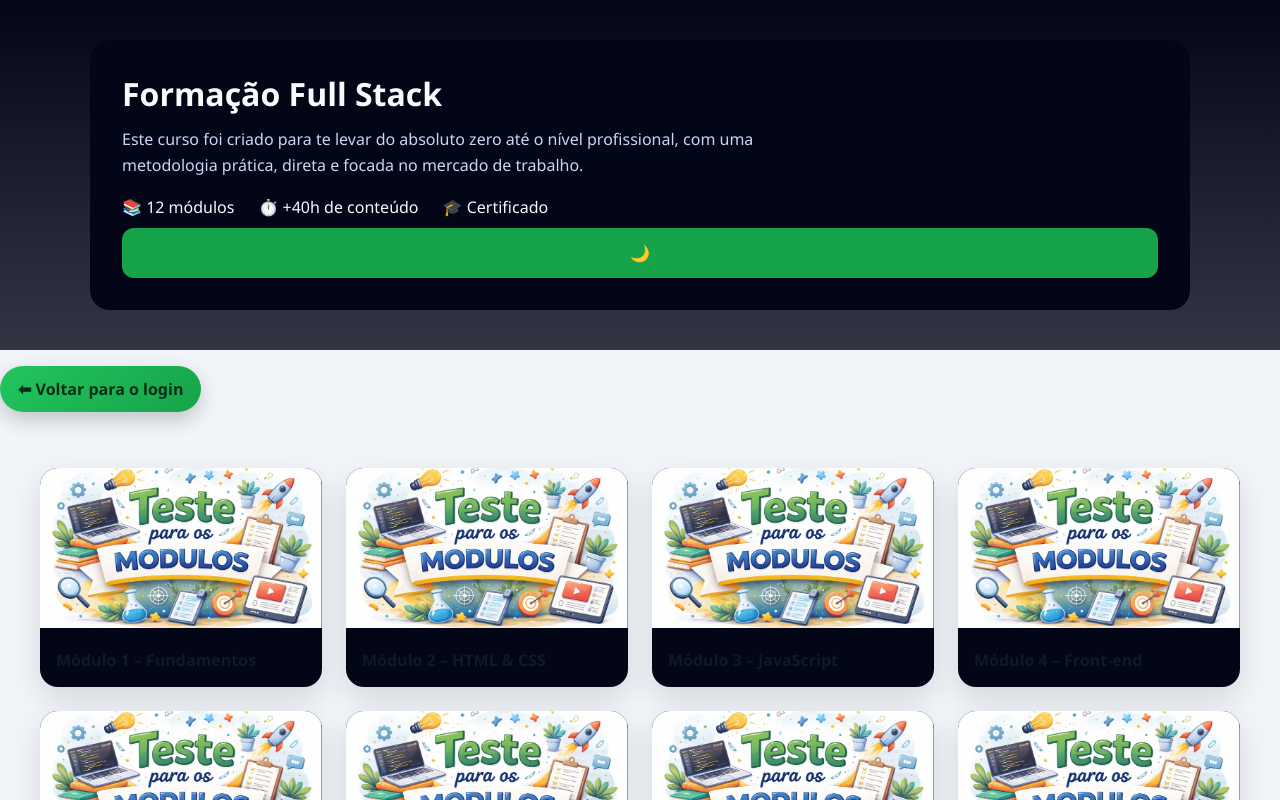
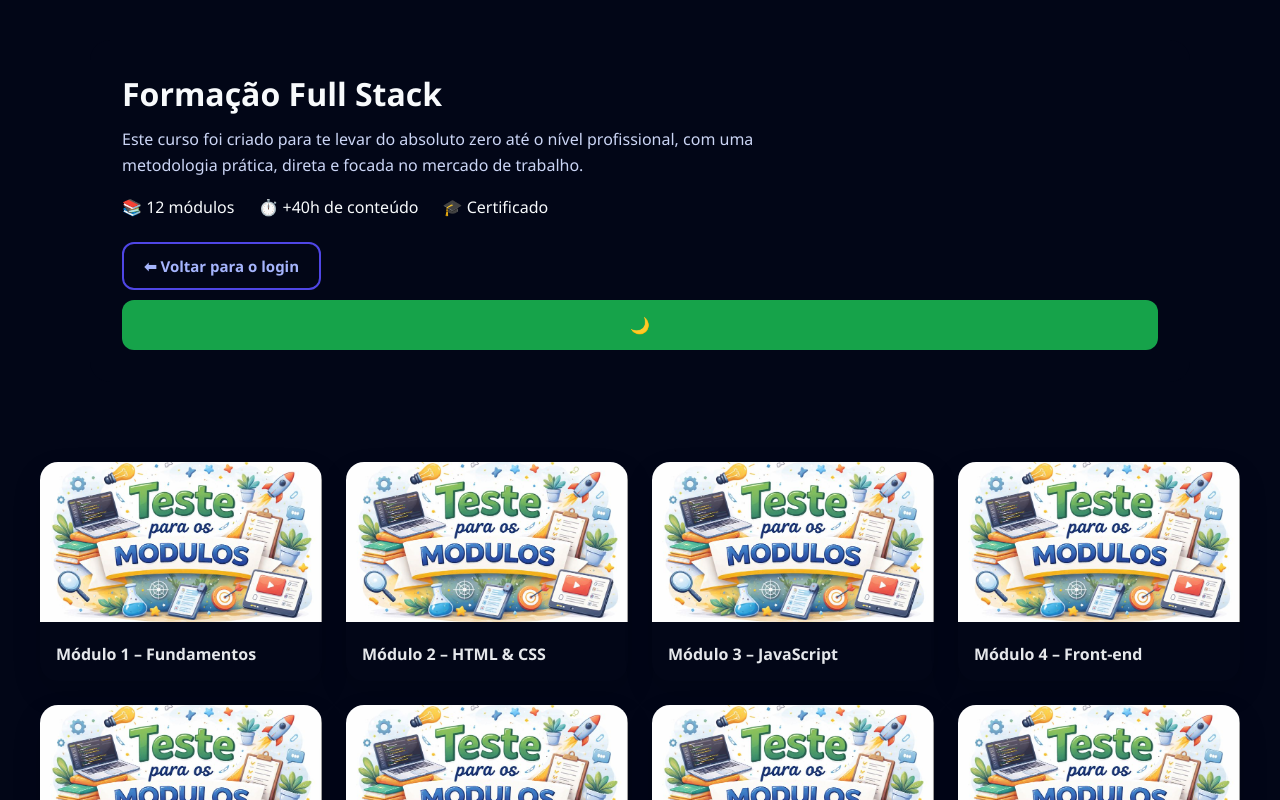
Before and after one commit to ThLemoos/curso-igreja, a plain HTML site: page dashboard.html in a window 1280 px wide. Both pictures are taken after a click on the button "Alternar tema". Shown: the top 800 px of the page. Drawn offline with Linux system fonts and the light colour scheme.

Commit message:
atualizando...

```diff
--- a/css/style.css
+++ b/css/style.css
@@ -116,23 +116,48 @@ button.secondary {
   display: inline-flex;
   align-items: center;
   gap: 8px;
-  margin: 16px auto;
-  padding: 12px 18px;
-  background: linear-gradient(135deg, #4f46e5, #6366f1);
-  color: #fff;
+
+  margin-top: 24px;
+  padding: 12px 20px;
+
+  background: transparent;
+  color: #a5b4fc;
   text-decoration: none;
-  border-radius: 999px;
+
+  border: 2px solid #4f46e5;
+  border-radius: 12px;
+
   font-weight: 600;
-  box-shadow: 0 8px 20px rgba(0,0,0,0.2);
+  font-size: 15px;
+
+  transition: all 0.25s ease;
 }
 
+/* HOVER PC */
+.btn-voltar-login:hover {
+  background: #4f46e5;
+  color: #ffffff;
+  transform: translateY(-2px);
+  box-shadow: 0 10px 25px rgba(79,70,229,0.4);
+}
+
+/* CLICK PC + MOBILE */
+.btn-voltar-login:active {
+  transform: scale(0.96);
+}
+
+/* MOBILE */
 @media (max-width: 768px) {
   .btn-voltar-login {
-    width: calc(100% - 32px);
+    width: 100%;
     justify-content: center;
-    padding: 16px;
+    margin-top: 20px;
   }
 }
+
+/* DARK MODE */
+
+
 
 /* =========================
    HERO / DASHBOARD
@@ -233,36 +258,37 @@ button.secondary {
 }
 
 /* =========================
-   DARK MODE
+   DARK MODE (CORRIGIDO)
 ========================= */
 
-.dark body {
+body.dark {
   background: #020617;
   color: #e5e7eb;
 }
 
-.dark .container {
+body.dark .container {
   background: #020617;
 }
 
-.dark .field input {
+body.dark .field input {
   background: #020617;
   color: #e5e7eb;
   border-color: #334155;
 }
 
-.dark .hero-card {
+body.dark .hero-card {
   background: #020617;
 }
 
-.dark .modulo {
+body.dark .modulo {
   background: #020617;
+  color: #e5e7eb;
 }
 
-.dark .btn-voltar-login {
-  background: linear-gradient(135deg, #22c55e, #16a34a);
-  color: #052e16;
+body.dark .hero-card p {
+  color: #cbd5f5;
 }
+
 
 /* =========================
    EFEITOS GERAIS DE BOTÕES
--- a/dashboard.html
+++ b/dashboard.html
@@ -27,6 +27,10 @@
       <span>⏱️ +40h de conteúdo</span>
       <span>🎓 Certificado</span>
     </div>
+    <a href="index.html" class="btn-voltar-login">
+      ⬅ Voltar para o login
+    </a>
+
 
     <!-- BOTÃO DARK MODE -->
     <button class="btn-dark" onclick="toggleDark()" aria-label="Alternar tema">
@@ -35,10 +39,6 @@
 
   </div>
 </header>
-
-<a href="index.html" class="btn-voltar-login">
-  ⬅ Voltar para o login
-</a>
 
 <!-- CONTEÚDO -->
 <main class="conteudo">
```
